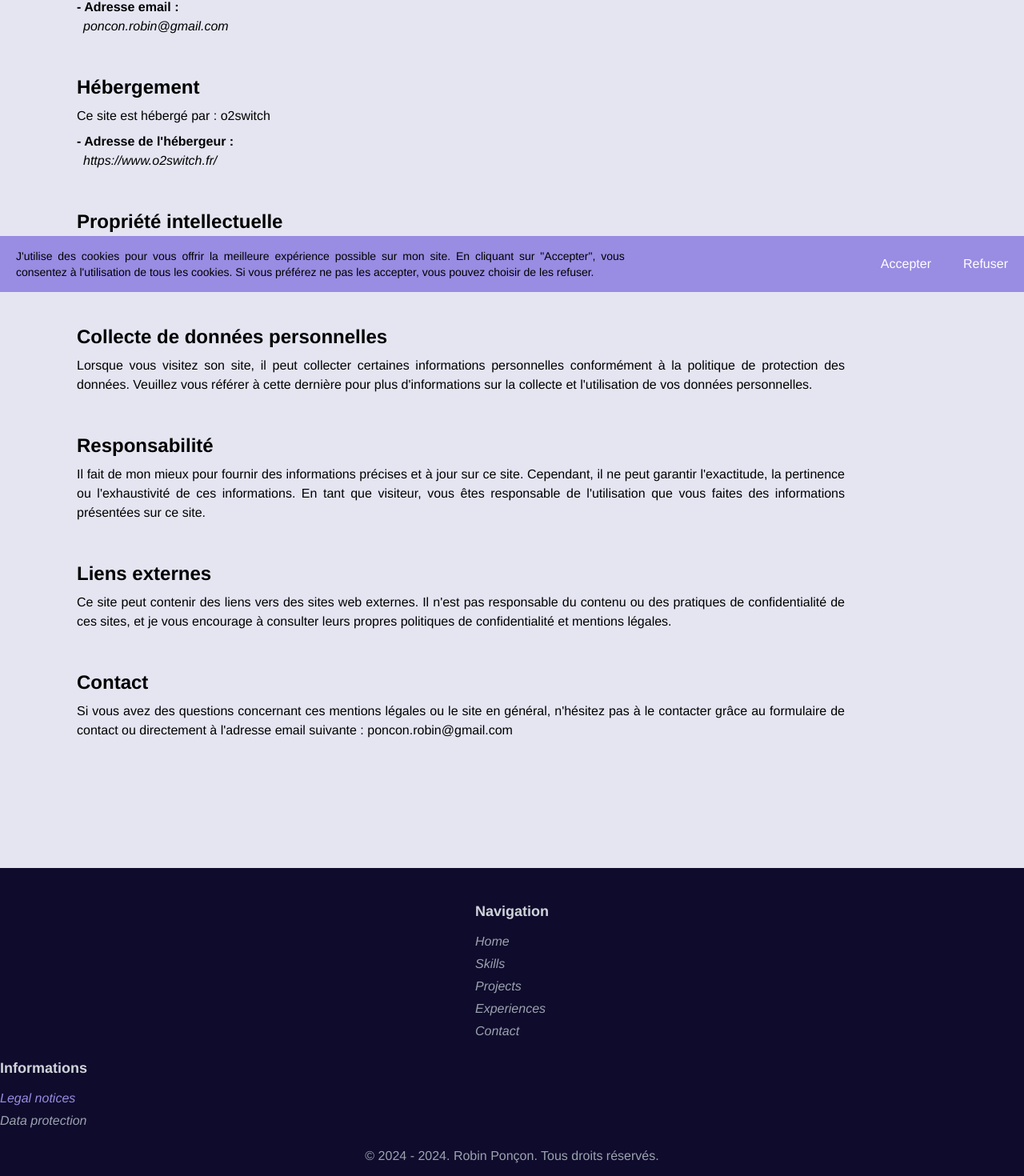
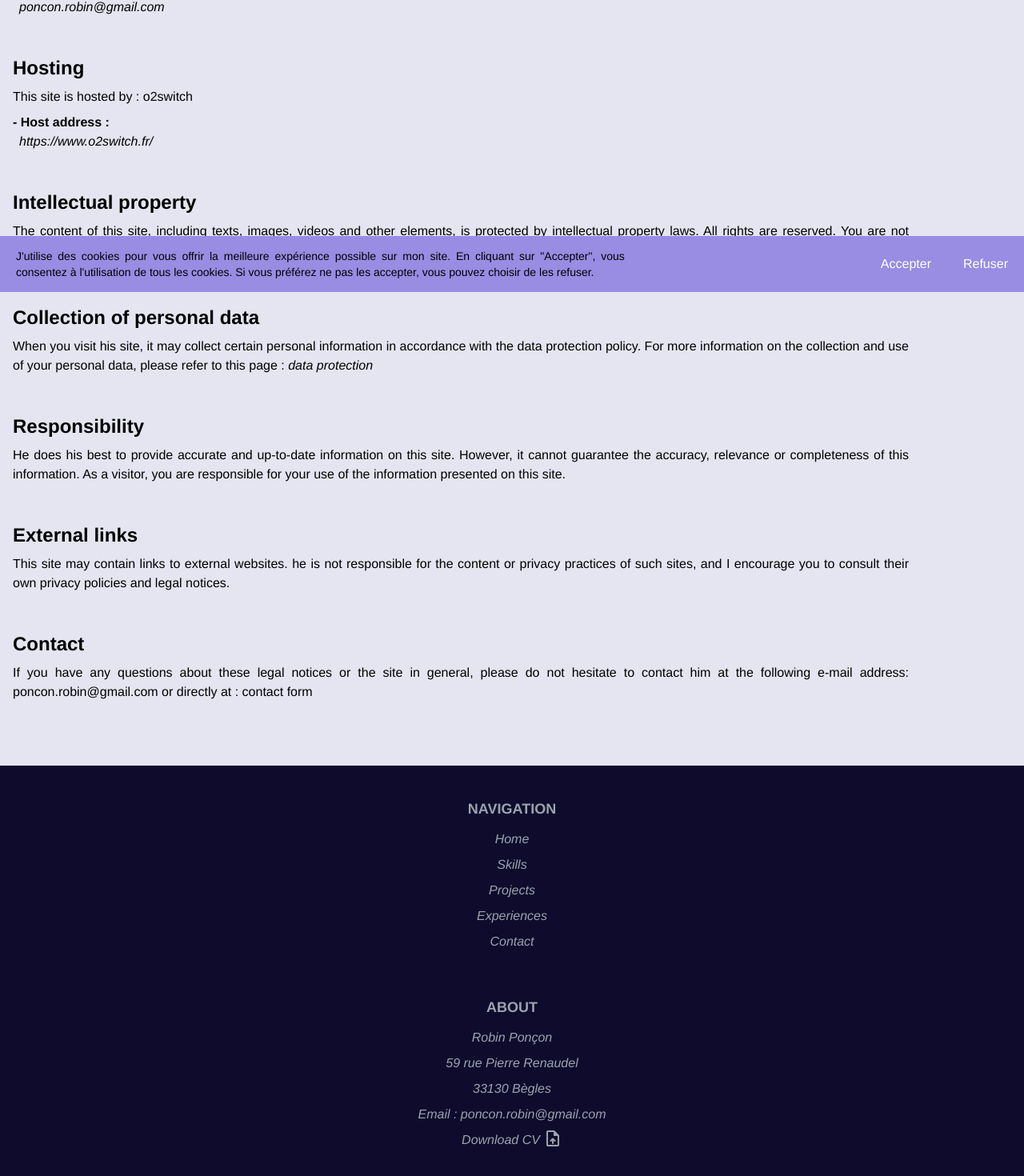
Before and after one commit to robinPoncon/portfolio2024, a Next.js app: page /en/legal-notices in a window 1280 px wide. Shown: the part 435-1905 px from the top of the page at 80% size. Built offline with nearby package versions, Linux system fonts and the light colour scheme.

Commit message:
add traduction on legal notices page + adding finally content on footer

```diff
--- a/messages/en.json
+++ b/messages/en.json
@@ -1,12 +1,10 @@
 {
-	"Menu&Footer": {
+	"Menu": {
 		"home": "Home",
 		"skills": "Skills",
 		"projects": "Projects",
 		"experiences": "Experiences",
-		"contact": "Contact",
-		"legal-notices": "Legal notices",
-		"data-protection": "Data protection"
+		"contact": "Contact"
 	},
 
 	"SkillsPage": {
@@ -77,6 +75,29 @@
 		"send": "Send"
 	},
 
+	"LegalNotices": {
+		"legal-notices": "Legal notices",
+		"legal-notices-description": "We would like to provide you with transparent information about the legal aspects of his site. Please take a moment to read the following information.",
+		"site-manager": "Site manager",
+		"manager-name": "Manager name",
+		"address": "Address",
+		"email-address": "Email address",
+		"hosting": "Hosting",
+		"site-hosted-by": "This site is hosted by",
+		"host-address": "Host address",
+		"intellectual-property": "Intellectual property",
+		"intellectual-property-description": "The content of this site, including texts, images, videos and other elements, is protected by intellectual property laws. All rights are reserved. You are not authorized to reproduce, distribute or use the content of this site without his written authorization.",
+		"data-collection": "Collection of personal data",
+		"data-collection-description": "When you visit his site, it may collect certain personal information in accordance with the data protection policy. For more information on the collection and use of your personal data, please refer to this page",
+		"data-protection": "data protection",
+		"responsibility": "Responsibility",
+		"responsibility-description": "He does his best to provide accurate and up-to-date information on this site. However, it cannot guarantee the accuracy, relevance or completeness of this information. As a visitor, you are responsible for your use of the information presented on this site.",
+		"external-links": "External links",
+		"external-links-description": "This site may contain links to external websites. he is not responsible for the content or privacy practices of such sites, and I encourage you to consult their own privacy policies and legal notices.",
+		"contact-description": "If you have any questions about these legal notices or the site in general, please do not hesitate to contact him at the following e-mail address: poncon.robin@gmail.com or directly at",
+		"contact-form": "contact form"
+	},
+
 	"DataProtectionPage": {
 		"data-protection": "Data protection",
 		"welcome-data-protection": "Welcome to the data protection page of the Robin website. I would like to assure you that Robin takes the privacy and security of your personal information very seriously. The purpose of this privacy policy is to inform you about how Robin collects, uses, shares and protects your data.",
@@ -102,5 +123,18 @@
 		"your-rights-description": "You have the right to access, rectify, delete, object to or request the portability of your personal data. To exercise these rights, or if you have any questions about our data protection policy, please contact us using the contact details provided on our website.",
 		"policy-changes": "Policy changes",
 		"policy-changes-description": "He reserves the right to update this data protection policy at any time to reflect changes in its practices or legal requirements. I encourage you to visit this page regularly to stay informed about how he protects your data."
+	},
+
+	"Footer": {
+		"home": "Home",
+		"skills": "Skills",
+		"projects": "Projects",
+		"experiences": "Experiences",
+		"contact": "Contact",
+		"legal-notices": "Legal notices",
+		"data-protection": "Data protection",
+		"about": "ABOUT",
+		"download-cv": "Download CV",
+		"all-rights-reserved": "All rights reserved"
 	}
 }
--- a/messages/fr.json
+++ b/messages/fr.json
@@ -1,12 +1,10 @@
 {
-	"Menu&Footer": {
+	"Menu": {
 		"home": "Accueil",
 		"skills": "Compétences",
 		"projects": "Projets",
 		"experiences": "Expériences",
-		"contact": "Contact",
-		"legal-notices": "Mentions légales",
-		"data-protection": "Protection des données"
+		"contact": "Contact"
 	},
 
 	"SkillsPage": {
@@ -77,6 +75,29 @@
 		"send": "Envoyer"
 	},
 
+	"LegalNotices": {
+		"legal-notices": "Mentions légales",
+		"legal-notices-description": "Il tient à vous informer de manière transparente sur les aspects juridiques de son site. Veuillez prendre quelques instants pour lire les informations suivantes.",
+		"site-manager": "Responsable du site",
+		"manager-name": "Nom du responsable",
+		"address": "Adresse",
+		"email-address": "Adresse email",
+		"hosting": "Hébergement",
+		"site-hosted-by": "Ce site est hébergé par",
+		"host-address": "Adresse de l'hébergeur",
+		"intellectual-property": "Propriété intellectuelle",
+		"intellectual-property-description": "Le contenu de ce site, y compris textes, images, vidéos, et autres éléments, est protégé par les lois sur la propriété intellectuelle. Tous les droits sont réservés. Vous n'êtes pas autorisé à reproduire, distribuer ou utiliser le contenu de ce site sans son autorisation écrite.",
+		"data-collection": "Collecte de données personnelles",
+		"data-collection-description": "Lorsque vous visitez son site, il peut collecter certaines informations personnelles conformément à la politique de protection des données. Pour plus d'informations sur la collecte et l'utilisation de vos données personnelles, veuillez vous référer à cette page",
+		"data-protection": "protection des données",
+		"responsibility": "Responsabilité",
+		"responsibility-description": "Il fait de mon mieux pour fournir des informations précises et à jour sur ce site. Cependant, il ne peut garantir l'exactitude, la pertinence ou l'exhaustivité de ces informations. En tant que visiteur, vous êtes responsable de l'utilisation que vous faites des informations présentées sur ce site.",
+		"external-links": "Liens externes",
+		"external-links-description": "Ce site peut contenir des liens vers des sites web externes. Il n'est pas responsable du contenu ou des pratiques de confidentialité de ces sites, et je vous encourage à consulter leurs propres politiques de confidentialité et mentions légales.",
+		"contact-description": "Si vous avez des questions concernant ces mentions légales ou le site en général, n'hésitez pas à le contacter à l'adresse email suivante : poncon.robin@gmail.com ou directement par le",
+		"contact-form": "formulaire de contact"
+	},
+
 	"DataProtectionPage": {
 		"data-protection": "Protection des données",
 		"welcome-data-protection": "Bienvenue sur la page dédiée à la protection de vos données sur le site web de Robin. Je tiens à vous assurer qu'il prend très au sérieux la confidentialité et la sécurité de vos informations personnelles. Cette politique de protection des données a pour but de vous informer sur la manière dont il collecte, utilise, partage et protège vos données.",
@@ -102,5 +123,18 @@
 		"your-rights-description": "Vous avez le droit d'accéder à vos données personnelles, de les rectifier, de les supprimer, de vous opposer au traitement ou de demander leur portabilité. Pour exercer ces droits ou poser des questions sur ma politique de protection des données, n'hésitez pas à me contacter via les coordonnées fournies sur mon site.",
 		"policy-changes": "Modifications de la politique",
 		"policy-changes-description": "Il se réserve le droit de mettre à jour cette politique de protection des données à tout moment pour refléter les changements apportés à ses pratiques ou aux exigences légales. Je vous encourage à consulter régulièrement cette page pour rester informé(e) sur la manière dont il protège vos données."
+	},
+
+	"Footer": {
+		"home": "Accueil",
+		"skills": "Compétences",
+		"projects": "Projets",
+		"experiences": "Expériences",
+		"contact": "Contact",
+		"legal-notices": "Mentions légales",
+		"data-protection": "Protection des données",
+		"about": "À PROPOS",
+		"download-cv": "Télécharger le CV",
+		"all-rights-reserved": "Tous droits réservés"
 	}
 }
--- a/src/app/[locale]/contact/page.tsx
+++ b/src/app/[locale]/contact/page.tsx
@@ -93,7 +93,7 @@ const ContactPage = () => {
 	);
 
 	return (
-		<div className={`flex flex-col gap-16 py-20 px-4 lg:px-24 ${isLoading ? "blur-md" : ""}`}>
+		<div className={`flex flex-col gap-16 mt-32 px-4 lg:px-24 ${isLoading ? "blur-md" : ""}`}>
 			<h1 className="titleFont font-semibold text-2xl text-center mx-auto w-fit customBorderBlue p-4 md:text-4xl">
 				Formulaire de contact
 			</h1>
--- a/src/app/[locale]/data-protection/page.tsx
+++ b/src/app/[locale]/data-protection/page.tsx
@@ -18,7 +18,7 @@ const DataProtectionPage = () => {
 	const t = useTranslations("DataProtectionPage");
 
 	return (
-		<section className="flex flex-col gap-12 py-20 px-4 lg:px-24">
+		<section className="flex flex-col gap-12 mt-32 px-4">
 			<h1 className="titleFont font-semibold text-2xl text-center mx-auto w-fit customBorderBlue p-4 md:text-4xl">
 				{t("data-protection")}
 			</h1>
--- a/src/app/[locale]/legal-notices/page.tsx
+++ b/src/app/[locale]/legal-notices/page.tsx
@@ -1,95 +1,78 @@
 import { Metadata } from "next";
-import { useLocale } from "next-intl";
+import { useLocale, useTranslations } from "next-intl";
 import Link from "next/link";
 
 export const metadata: Metadata = {
 	title: "Mentions légales",
 	description:
-		"Consultez mes mentions légales pour obtenir des informations importantes sur Les Racines de la Guérison dans un but de transparence et de confiance !",
+		"Consultez mes mentions légales pour obtenir des informations importantes sur mon site web dans un but de transparence et de confiance !",
 	keywords: ["mentions légales", "transparence", "confiance", "informations"]
 };
 
 const LegalNoticesPage = () => {
 	const locale = useLocale();
+	const t = useTranslations("LegalNotices");
 
 	return (
-		<section className="flex flex-col gap-12 py-20 px-4 lg:px-24">
+		<section className="flex flex-col gap-12 pt-20 px-4">
 			<h1 className="titleFont font-semibold text-2xl mx-auto w-fit customBorderBlue p-4 md:text-4xl">
-				Mentions légales
+				{t("legal-notices")}
 			</h1>
-			<p className="text-justify">
-				Il tient à vous informer de manière transparente sur les aspects juridiques de son
-				site. Veuillez prendre quelques instants pour lire les informations suivantes.
-			</p>
+			<p className="text-justify">{t("legal-notices-description")}</p>
 			<article>
-				<h2 className="text-xl mb-2 font-semibold md:text-2xl">Responsable du site</h2>
+				<h2 className="text-xl mb-2 font-semibold md:text-2xl">{t("site-manager")}</h2>
 				<p className="flex flex-col">
-					<strong>- Nom du responsable :</strong>
+					<strong>- {t("manager-name")} :</strong>
 					<span className="italic ml-2">Robin Ponçon</span>
 				</p>
 				<p className="flex flex-col">
-					<strong>- Adresse :</strong>
+					<strong>- {t("address")} :</strong>
 					<span className="italic ml-2">59 rue Pierre Renaudel 33130 Bègles</span>
 				</p>
 				<p className="flex flex-col">
-					<strong>- Adresse email :</strong>
+					<strong>- {t("email-address")} :</strong>
 					<span className="italic ml-2">poncon.robin@gmail.com</span>
 				</p>
 			</article>
 			<article>
-				<h2 className="text-xl mb-2 font-semibold md:text-2xl">Hébergement</h2>
-				<p className="mb-2">Ce site est hébergé par : o2switch</p>
+				<h2 className="text-xl mb-2 font-semibold md:text-2xl">{t("hosting")}</h2>
+				<p className="mb-2">{t("site-hosted-by")} : o2switch</p>
 				<p className="flex flex-col">
-					<strong>- Adresse de l'hébergeur :</strong>
+					<strong>- {t("host-address")} :</strong>
 					<span className="italic ml-2">https://www.o2switch.fr/</span>
 				</p>
 			</article>
 			<article>
-				<h2 className="text-xl mb-2 font-semibold md:text-2xl">Propriété intellectuelle</h2>
-				<p className="mb-2 text-justify">
-					Le contenu de ce site, y compris textes, images, vidéos, et autres éléments, est
-					protégé par les lois sur la propriété intellectuelle. Tous les droits sont
-					réservés. Vous n'êtes pas autorisé à reproduire, distribuer ou utiliser le
-					contenu de ce site sans son autorisation écrite.
+				<h2 className="text-xl mb-2 font-semibold md:text-2xl">
+					{t("intellectual-property")}
+				</h2>
+				<p className="mb-2 text-justify">{t("intellectual-property-description")}</p>
+			</article>
+			<article>
+				<h2 className="text-xl mb-2 font-semibold md:text-2xl">{t("data-collection")}</h2>
+				<p className="text-justify">
+					{t("data-collection-description")} :{" "}
+					<Link
+						className="italic"
+						href={`/${locale}/data-protection`}
+					>
+						{t("data-protection")}
+					</Link>
 				</p>
 			</article>
 			<article>
-				<h2 className="text-xl mb-2 font-semibold md:text-2xl">
-					Collecte de données personnelles
-				</h2>
-				<p className="text-justify">
-					Lorsque vous visitez son site, il peut collecter certaines informations
-					personnelles conformément à la politique de protection des données. Veuillez
-					vous référer à <Link href={`/${locale}/data-protection`}>cette dernière</Link>{" "}
-					pour plus d'informations sur la collecte et l'utilisation de vos données
-					personnelles.
-				</p>
+				<h2 className="text-xl mb-2 font-semibold md:text-2xl">{t("responsibility")}</h2>
+				<p className="text-justify">{t("responsibility-description")}</p>
 			</article>
 			<article>
-				<h2 className="text-xl mb-2 font-semibold md:text-2xl">Responsabilité</h2>
-				<p className="text-justify">
-					Il fait de mon mieux pour fournir des informations précises et à jour sur ce
-					site. Cependant, il ne peut garantir l'exactitude, la pertinence ou
-					l'exhaustivité de ces informations. En tant que visiteur, vous êtes responsable
-					de l'utilisation que vous faites des informations présentées sur ce site.
-				</p>
-			</article>
-			<article>
-				<h2 className="text-xl mb-2 font-semibold md:text-2xl">Liens externes</h2>
-				<p className="text-justify">
-					Ce site peut contenir des liens vers des sites web externes. Il n'est pas
-					responsable du contenu ou des pratiques de confidentialité de ces sites, et je
-					vous encourage à consulter leurs propres politiques de confidentialité et
-					mentions légales.
-				</p>
+				<h2 className="text-xl mb-2 font-semibold md:text-2xl">{t("external-links")}</h2>
+				<p className="text-justify">{t("external-links-description")}</p>
 			</article>
 			<article>
 				<h2 className="text-2xl mb-2 font-semibold md:text-2xl">Contact</h2>
 				<p className="text-justify">
-					Si vous avez des questions concernant ces mentions légales ou le site en
-					général, n'hésitez pas à le contacter grâce au{" "}
-					<Link href={`/${locale}/contact`}>formulaire de contact</Link> ou directement à
-					l'adresse email suivante : poncon.robin@gmail.com
+					{t("contact-description") + " : "}
+					<Link href={`/${locale}/contact`}>{t("contact-form")}</Link>
 				</p>
 			</article>
 		</section>
--- a/src/app/[locale]/skills/page.tsx
+++ b/src/app/[locale]/skills/page.tsx
@@ -45,7 +45,7 @@ const SkillsPage = () => {
 
 	return (
 		<section className="mt-32 mx-2 flex flex-col gap-10">
-			<h1 className="text-xl text-center titleFont">{t("his-skills")}</h1>
+			<h1 className="text-2xl text-center titleFont">{t("his-skills")}</h1>
 			<div className="relative border-4 border-customVioletLighter rounded-lg p-4 w-64 mx-auto mt-10 bg-lighterBg dark:bg-greyBg">
 				<Image
 					className="absolute -top-20 -left-14"
--- a/src/app/_components/Footer/Footer.tsx
+++ b/src/app/_components/Footer/Footer.tsx
@@ -1,11 +1,12 @@
 "use client";
 
 import { useLocale, useTranslations } from "next-intl";
+import Image from "next/image";
 import Link from "next/link";
 import { usePathname } from "next/navigation";
 
 const Footer = () => {
-	const t = useTranslations("Menu&Footer");
+	const t = useTranslations("Footer");
 	const locale = useLocale();
 	const pathname = usePathname();
 
@@ -14,11 +15,16 @@ const Footer = () => {
 	};
 
 	return (
-		<section className="w-full mt-20 bg-footerBg text-gray-400 py-10 flex flex-col gap-5">
-			<article className="mx-auto w-fit">
-				<h3 className="font-bold text-gray-300 mb-3 text-lg">Navigation</h3>
-				<ul className="flex flex-col gap-1 italic">
-					<li className={isActiveLink(["/en", "/fr"]) ? "text-customVioletLighter" : ""}>
+		<section className="mt-20 bg-footerBg text-gray-400 py-10">
+			<article className="flex flex-col gap-14">
+				<div className="text-center">
+					<h3 className="font-bold mb-3 text-lg">NAVIGATION</h3>
+					<ul className="flex flex-col gap-2 italic">
+						<li
+							className={
+								isActiveLink(["/en", "/fr"]) ? "text-customVioletLighter" : ""
+							}
+						>
 							<Link href={"/"}>{t("home")}</Link>
 						</li>
 						<li
@@ -50,16 +56,44 @@ const Footer = () => {
 						</li>
 						<li
 							className={
-							isActiveLink([`/${locale}/contact`]) ? "text-customVioletLighter" : ""
+								isActiveLink([`/${locale}/contact`])
+									? "text-customVioletLighter"
+									: ""
 							}
 						>
 							<Link href={`/${locale}/contact`}>{t("contact")}</Link>
 						</li>
 					</ul>
-			</article>
-			<article>
-				<h3 className="font-bold text-gray-300 mb-3 text-lg">Informations</h3>
-				<ul className="flex flex-col gap-1 italic">
+				</div>
+				<div className="text-center">
+					<h3 className="font-bold mb-3 text-lg">{t("about")}</h3>
+					<div className="flex flex-col gap-2 italic">
+						<p>Robin Ponçon</p>
+						<p>59 rue Pierre Renaudel</p>
+						<p>33130 Bègles</p>
+						<p>
+							Email :{" "}
+							<a href="mailto:poncon.robin@gmail.com">poncon.robin@gmail.com</a>
+						</p>
+						<a
+							href="/CV_Robin-Poncon_2024.pdf"
+							className="flex gap-1 justify-center w-fit mx-auto"
+							download="CV_Robin-Poncon.pdf"
+						>
+							<p>{t("download-cv")}</p>
+							<Image
+								className="-mt-1"
+								alt="icon download cv"
+								src="/icons/download-document_icon.svg"
+								height={24}
+								width={24}
+							/>
+						</a>
+					</div>
+				</div>
+				<div className="text-center">
+					<h3 className="font-bold mb-3 text-lg">INFORMATIONS</h3>
+					<ul className="flex flex-col gap-2 italic">
 						<li
 							className={
 								isActiveLink([
@@ -85,9 +119,10 @@ const Footer = () => {
 							<Link href={`/${locale}/data-protection`}>{t("data-protection")}</Link>
 						</li>
 					</ul>
+				</div>
 			</article>
-			<article className="text-center -mb-5">
-				© 2024 - {new Date().getFullYear()}. Robin Ponçon. Tous droits réservés.
+			<article className="text-center -mb-5 mt-14">
+				© 2024 - {new Date().getFullYear()}. Robin Ponçon. {t("all-rights-reserved")}.
 			</article>
 		</section>
 	);
--- a/src/app/_components/ResponsiveMenu/ResponsiveMenu.tsx
+++ b/src/app/_components/ResponsiveMenu/ResponsiveMenu.tsx
@@ -7,7 +7,7 @@ import { useLocale, useTranslations } from "next-intl";
 
 const ResponsiveMenu = () => {
 	const [isMenuOpen, setIsMenuOpen] = useState(false);
-	const t = useTranslations("Menu&Footer");
+	const t = useTranslations("Menu");
 
 	const locale = useLocale();
 
```
Also changed, not shown: public/icons/download-document_icon.svg (added), 1 other file (tests, documents, lock files or other folders). Lines whose indentation alone changed are shown as unchanged.
